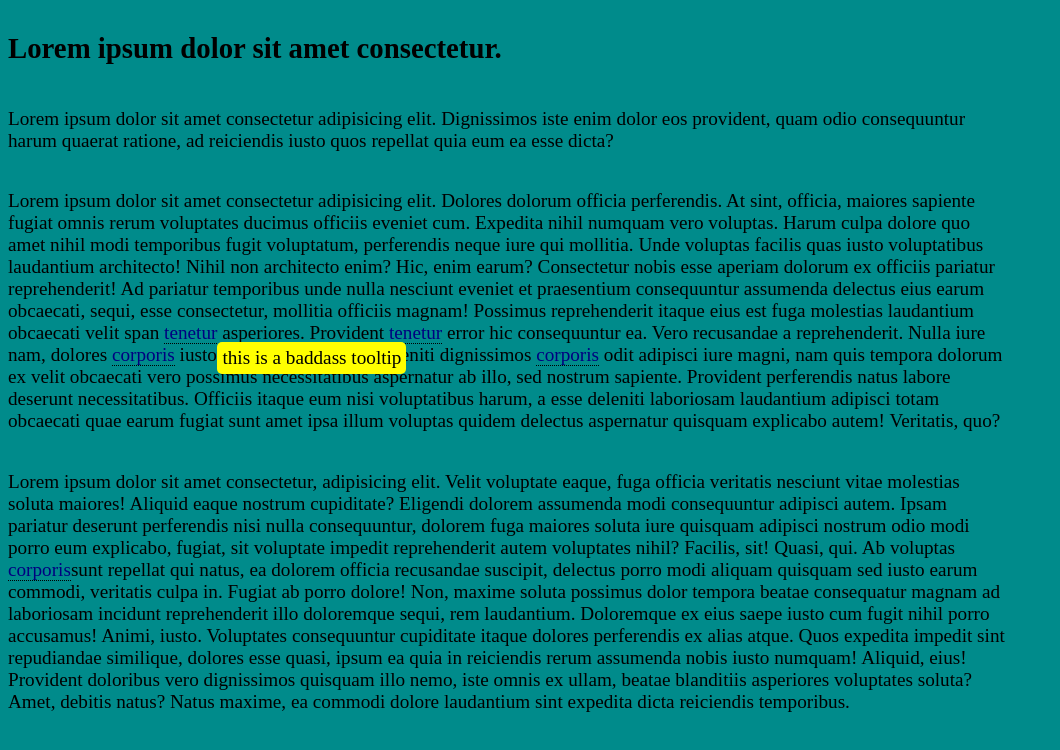
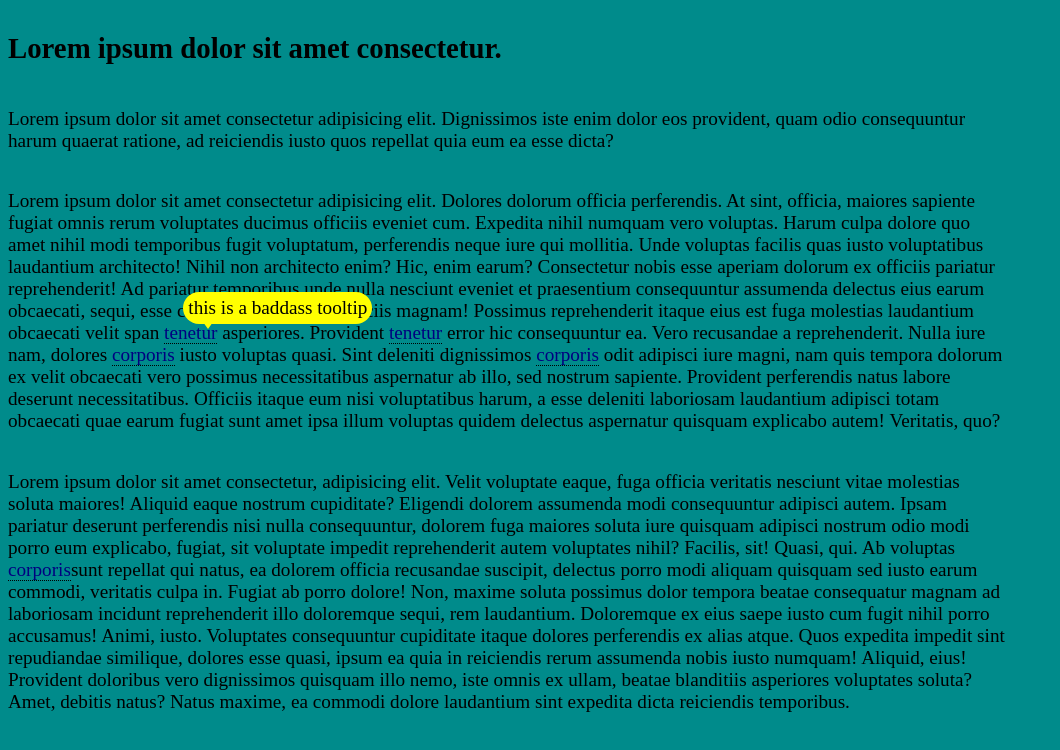
Before and after one commit to SalehK98/HTML-CSS, a plain HTML site: page 12.5 tooltip/index.html in a window 1280 px wide. In both pictures the pointer is over the element 190 px from the left and 333 px from the top of the page. Shown: the whole page, without its empty margins (0-1060 px from the left). Drawn offline with Linux system fonts and the light colour scheme.

Commit message:
final commit

```diff
--- a/12.5 tooltip/style.css
+++ b/12.5 tooltip/style.css
@@ -22,14 +22,28 @@ section span[tooltip] {
   border-bottom: dotted 1px #000;
 }
 
-section span[tooltip]:hover::after {
+section span[tooltip]:hover::before {
   content: attr(tooltip);
   background-color: yellow;
   color: #000;
-  border-radius: 5px;
+  border-radius: 50px;
   padding: 5px;
-  top: 1em;
   position: absolute;
   white-space: nowrap;
-  z-index: 2;
+  z-index: 1;
+  bottom: 1.2em;
+  left: 1em;
+  margin-bottom: -0.2em;
 }
+
+section span[tooltip]:hover::after {
+  content: " ";
+  position: absolute;
+  width: 0;
+  height: 0;
+  border-left: 5px solid transparent;
+  border-right: 5px solid transparent;
+  border-top: 7px solid yellow;
+  left: 2em;
+  z-index: 1;
+}
```
